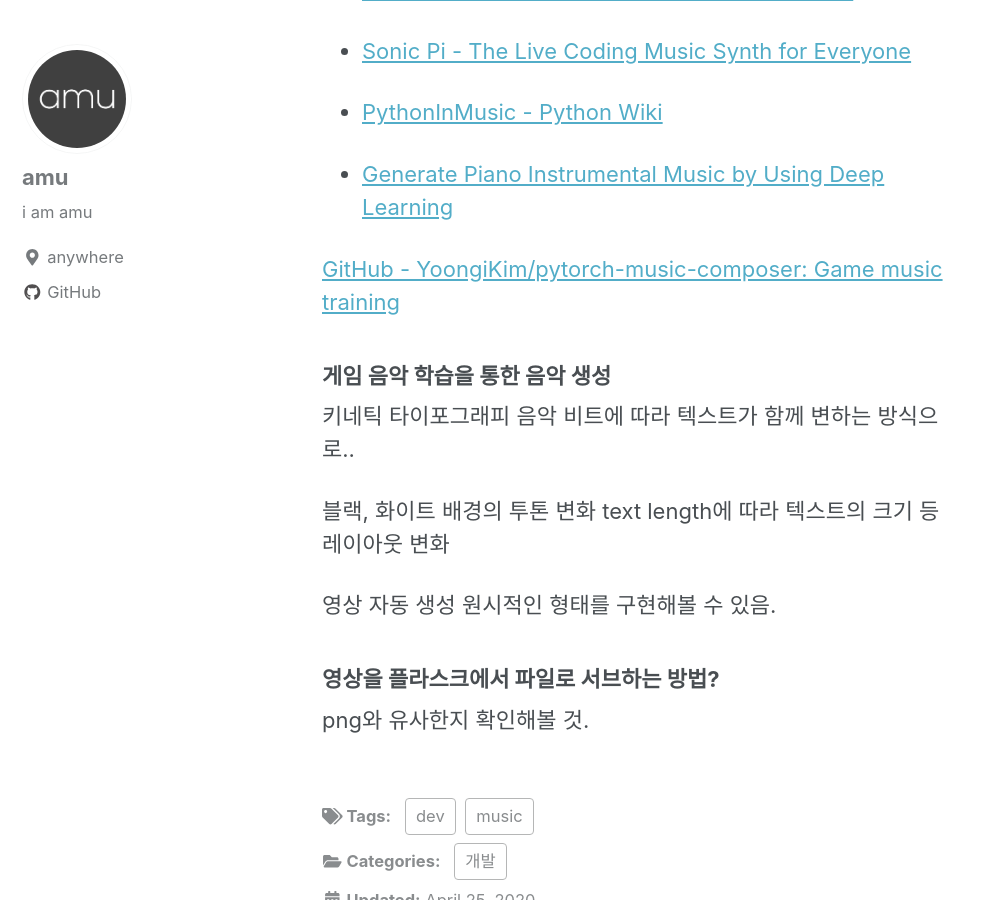
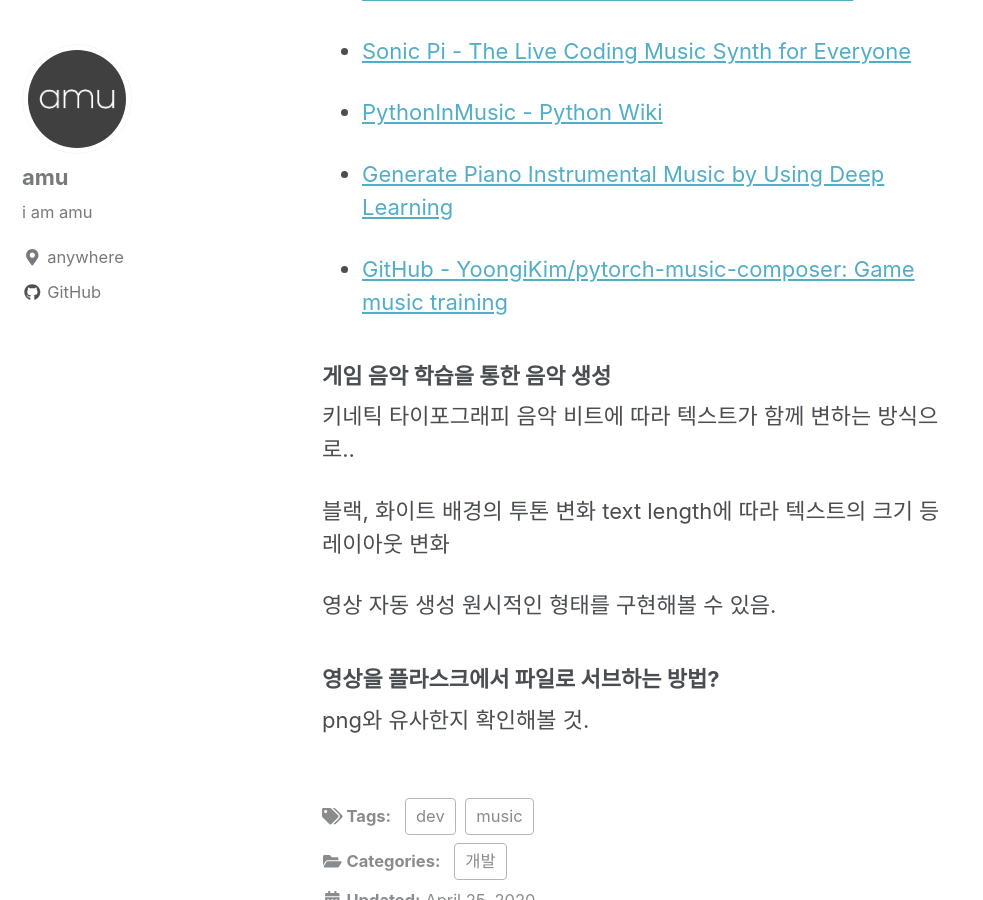
Before and after one commit to xulfereht/xulfereht.github.io, a Jekyll site: the page built from _posts/2020-04-25-beat-making.md, in a window 1280 px wide and 900 px high, scrolled down 478 px. Shown: the whole window, without its empty margins (0-983 px from the left). Built offline with Jekyll 4.4.1, drawn with Linux system fonts in a browser that asks for light colours; nearby versions of some CDN libraries.

Commit message:
text edited

```diff
--- a/_posts/2020-04-25-beat-making.md
+++ b/_posts/2020-04-25-beat-making.md
@@ -19,7 +19,7 @@ tags: dev music
 
 * [Generate Piano Instrumental Music by Using Deep Learning](https://towardsdatascience.com/generate-piano-instrumental-music-by-using-deep-learning-80ac35cdbd2e)
 
-[GitHub - YoongiKim/pytorch-music-composer: Game music training](https://github.com/YoongiKim/pytorch-music-composer?fbclid=IwAR1TDcbD_jtRwHuLAZzmDF70xcwsm4Z0IBqdhCEEjYRhHs1S6PVZYT0vGOg)
+* [GitHub - YoongiKim/pytorch-music-composer: Game music training](https://github.com/YoongiKim/pytorch-music-composer?fbclid=IwAR1TDcbD_jtRwHuLAZzmDF70xcwsm4Z0IBqdhCEEjYRhHs1S6PVZYT0vGOg)
 
 ### 게임 음악 학습을 통한 음악 생성
 키네틱 타이포그래피
```
